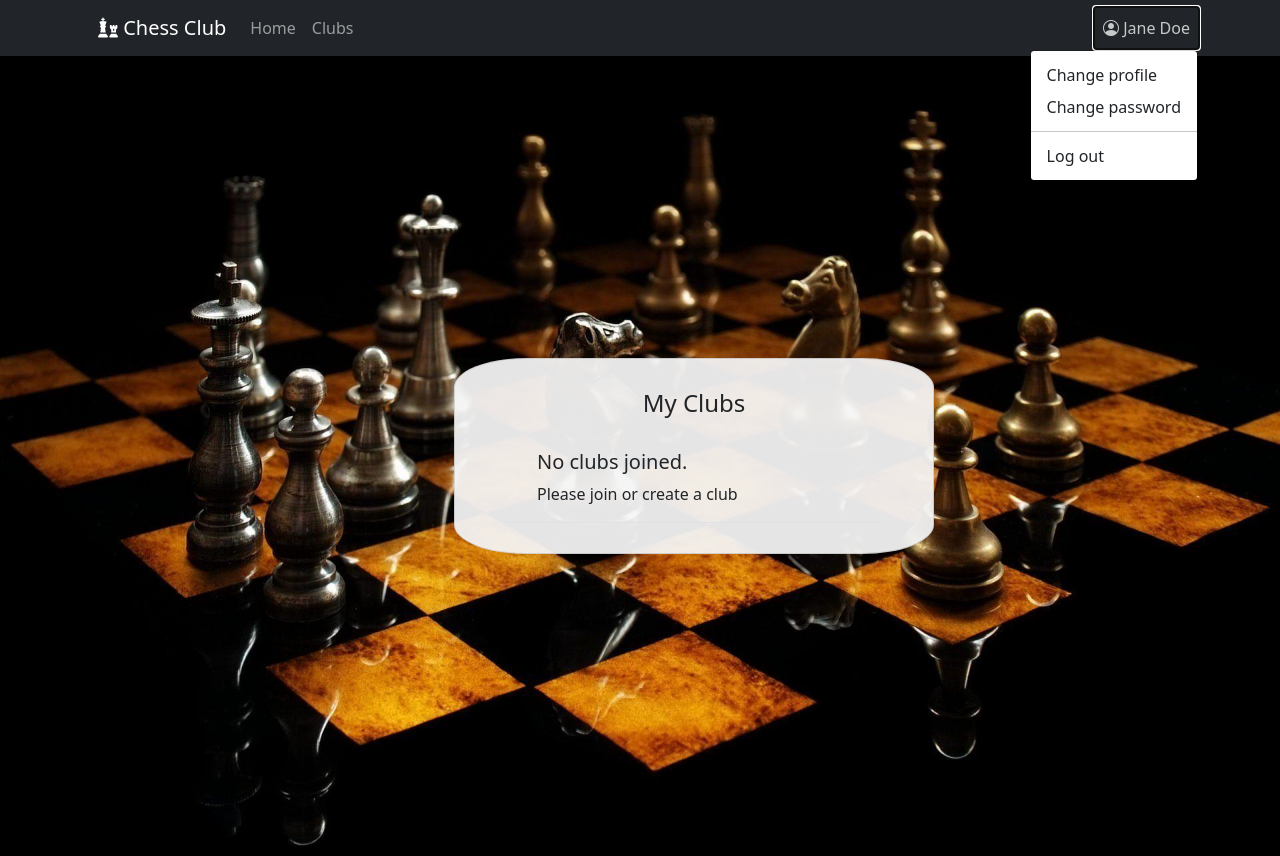
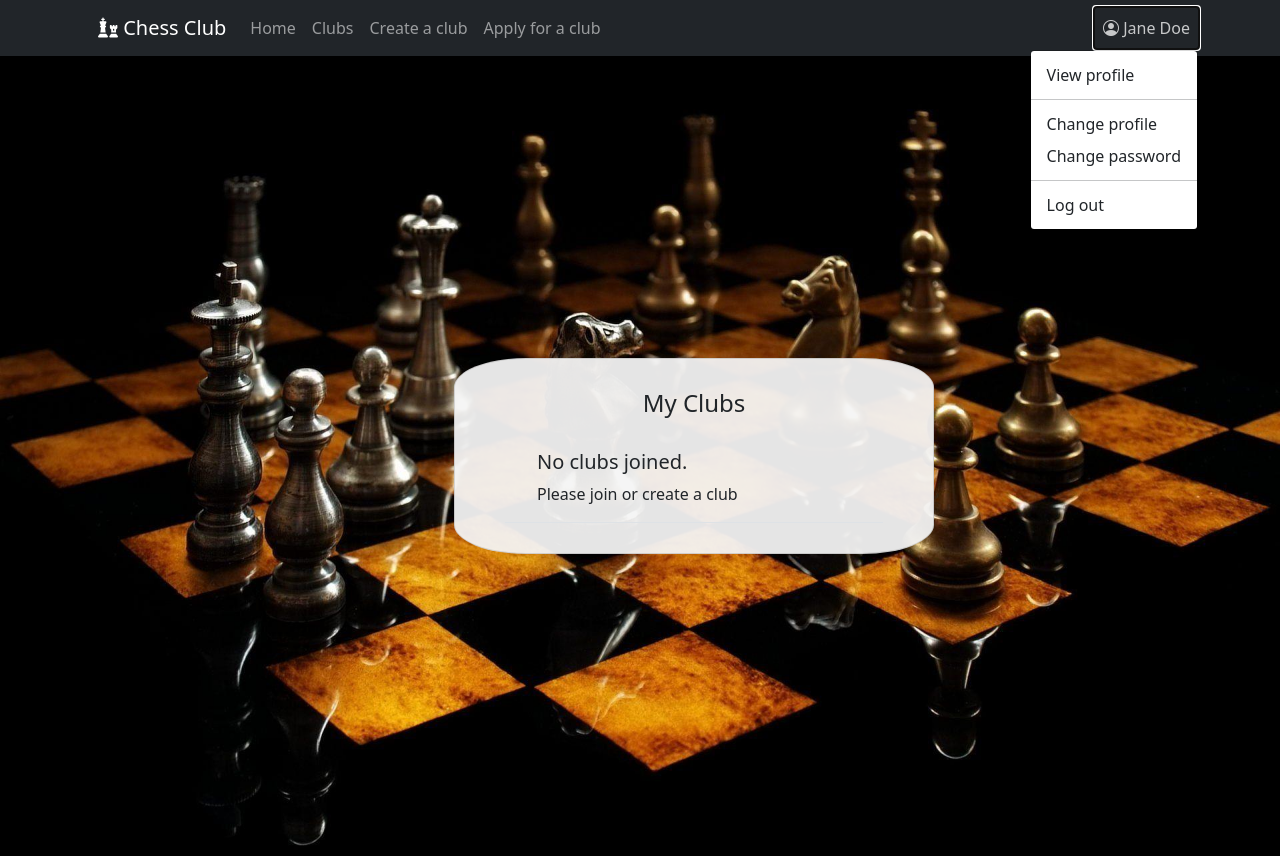
Before and after one commit to zakahmedmohamed/SEG-small-group-project, a Django app: page /my_clubs/ in a window 1280 px wide, after a click that opens the changed part. Run offline with Django 3.2, Linux system fonts and the light colour scheme; a user stored in the database is signed in; data comes from the database, SQL or seed files in the repository; some libraries are stand-ins or nearby versions.

Commit message:
Add navbar items
- Add create club option.
- Add apply for a club option
- Add view profile menu item
- Rename profile.html to change_profile.html.
- Rename password.html to change_password.html.

```diff
--- a/clubs/templates/password.html
+++ b/clubs/templates/change_password.html
@@ -2,7 +2,7 @@
 {% block body %}
 <div class="wrapper">
   <h2>Change Password</h2>
-    <form action="{% url 'password' %}" method="post">
+    <form action="{% url 'change_password' %}" method="post">
       {% csrf_token %}
       {% for field in form %}
         <div class="input-box">
--- a/clubs/templates/profile.html
+++ b/clubs/templates/change_profile.html
@@ -2,7 +2,7 @@
 {% block body %}
 <div class="wrapper">
   <h2>Change Profile</h2>
-    <form action="{% url 'profile' %}" method="post">
+    <form action="{% url 'change_profile' %}" method="post">
       {% csrf_token %}
       {% for field in form %}
       {% if forloop.counter <= 3 %}
--- a/clubs/templates/partials/menu.html
+++ b/clubs/templates/partials/menu.html
@@ -6,6 +6,12 @@
     <li class="nav-item">
       <a class="nav-link" href="{% url 'club_list' %}">Clubs</a>
     </li>
+    <li class="nav-item">
+      <a class="nav-link" href="{% url 'create_club' %}">Create a club</a>
+    </li>
+    <li class="nav-item">
+      <a class="nav-link" href="{% url 'club_list' %}">Apply for a club</a>
+    </li>
   </ul>
   <ul class="navbar-nav ms-auto mb-2 mb-lg-0">
     <li class="nav-item dropdown">
@@ -13,6 +19,8 @@
         <span class="bi-person-circle"> {{request.user.full_name}}</span>
       </a>
       <ul class="dropdown-menu dropdown-menu-end" aria-labelledby="user-account-dropdown">
+        <li><a class="dropdown-item" href="#">View profile</a></li>
+        <li><hr class="dropdown-divider"></li>
         <li><a class="dropdown-item" href="{% url 'profile' %}">Change profile</a></li>
         <li><a class="dropdown-item" href="{% url 'password' %}">Change password</a></li>
         <li><hr class="dropdown-divider"></li>
--- a/system/urls.py
+++ b/system/urls.py
@@ -21,8 +21,8 @@ urlpatterns = [
     path('admin/', admin.site.urls),
     path('sign_up/', views.sign_up, name = 'sign_up'),
     path('', views.home, name= 'home'),
-    path('profile/', views.profile, name='profile'),
-    path('password/', views.password, name='password'),
+    path('change_profile/', views.profile, name='profile'),
+    path('change_password/', views.password, name='password'),
     path('club_home/<club_name>/', views.club_home, name= 'club_home'),
     path('log_in/', views.log_in, name='log_in'),
     path('application_list/<club_name>/', views.application_list, name='application_list'),
```
Also changed, not shown: clubs/static/form_style.css (line endings or trailing spaces).
